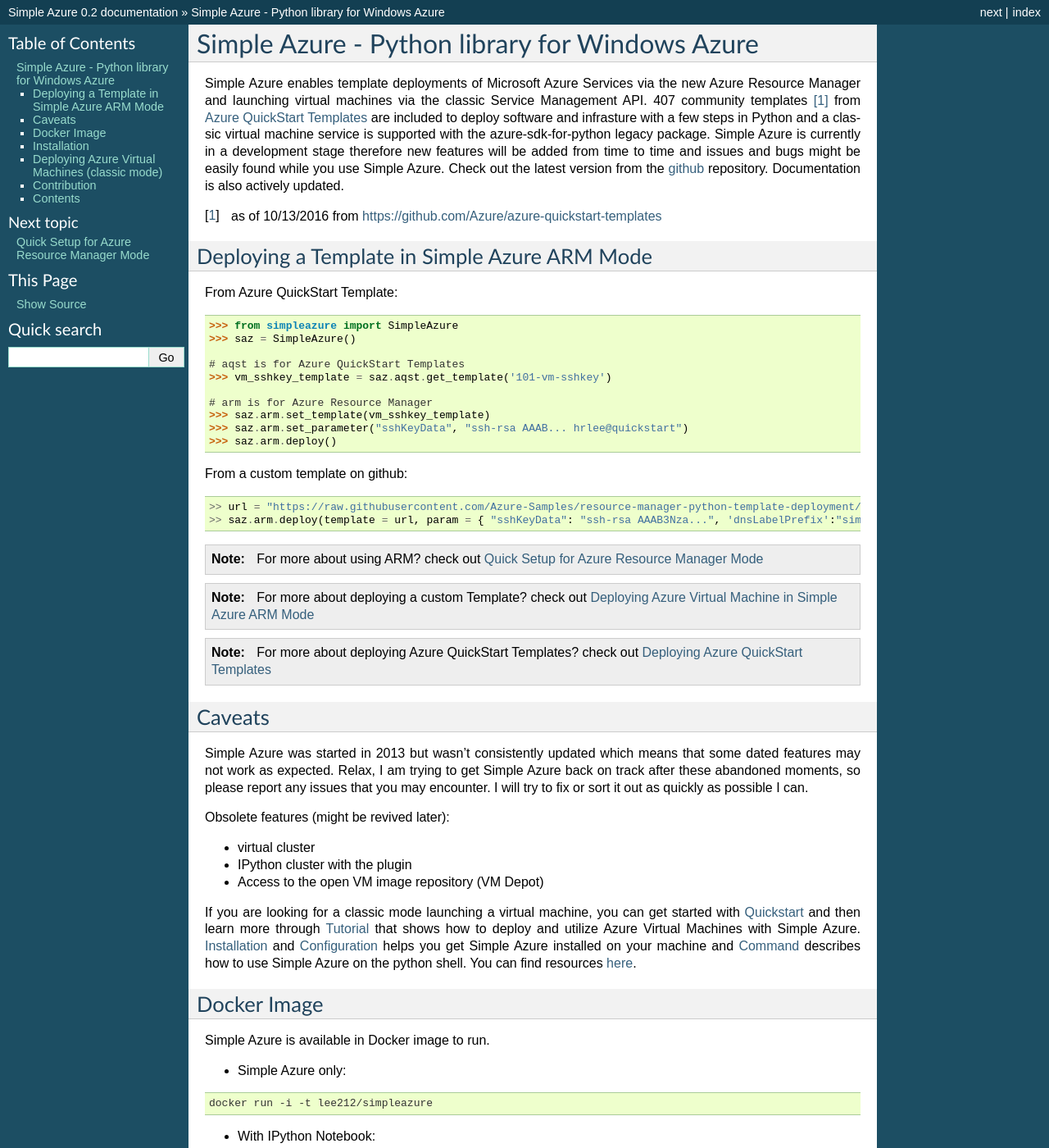
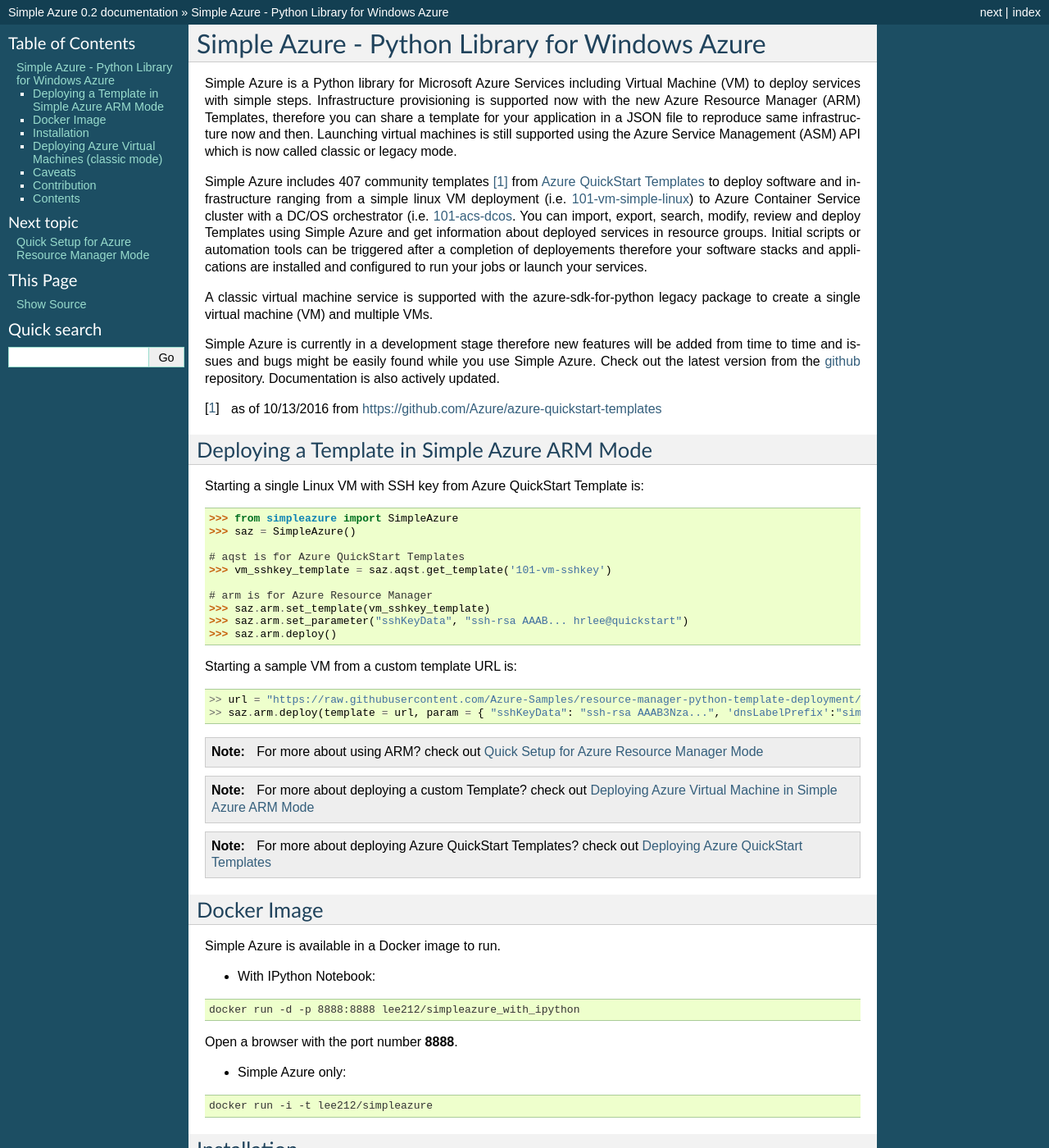
Before and after one commit to lee212/simpleazure, a Sphinx documentation site: the page built from docs/index.rst, in a window 1280 px wide and 1400 px high. Shown: the whole window at 82% size. Built offline with Sphinx 7.4.7, drawn with Linux system fonts in a browser that asks for light colours; some of the changed text lies outside the part shown.

Commit message:
update description

```diff
--- a/docs/index.rst
+++ b/docs/index.rst
@@ -3,18 +3,37 @@
    You can adapt this file completely to your liking, but it should at least
    contain the root `toctree` directive.
 
-Simple Azure - Python library for Windows Azure
+Simple Azure - Python Library for Windows Azure
 ===============================================================================
 
-Simple Azure enables template deployments of Microsoft Azure Services via the
-new Azure Resource Manager and launching virtual machines via the classic
-Service Management API. 407 community templates [1]_ from `Azure QuickStart
-Templates <https://github.com/Azure/azure-quickstart-templates>`_ are included
-to deploy software and infrasture with a few steps in Python and a classic
-virtual machine service is supported with the azure-sdk-for-python legacy
-package.  Simple Azure is currently in a development stage therefore new
-features will be added from time to time and issues and bugs might be easily
-found while you use Simple Azure. Check out the latest version from the `github
+Simple Azure is a Python library for Microsoft Azure Services including Virtual
+Machine (VM) to deploy services with simple steps.  Infrastructure provisioning
+is supported now with the new Azure Resource Manager (ARM) Templates, therefore
+you can share a template for your application in a JSON file to reproduce same
+infrastructure now and then. Launching virtual machines is still supported
+using the Azure Service Management (ASM) API which is now called classic or
+legacy mode.
+
+Simple Azure includes 407 community templates [1]_ from `Azure QuickStart
+Templates <https://github.com/Azure/azure-quickstart-templates>`_
+to deploy software and infrastructure ranging from a simple linux VM deployment
+(i.e. `101-vm-simple-linux
+<https://github.com/Azure/azure-quickstart-templates/tree/master/101-vm-simple-linux>`_)
+to Azure Container Service cluster with a DC/OS orchestrator (i.e.
+`101-acs-dcos
+<https://github.com/Azure/azure-quickstart-templates/tree/master/101-acs-dcos>`_.
+You can import, export, search, modify, review and deploy Templates using
+Simple Azure and get information about deployed services in resource groups.
+Initial scripts or automation tools can be triggered after a completion of
+deployements therefore your software stacks and applications are installed and
+configured to run your jobs or launch your services.
+
+A classic virtual machine service is supported with the azure-sdk-for-python
+legacy package to create a single virtual machine (VM) and multiple VMs.
+
+Simple Azure is currently in a development stage therefore new features will be
+added from time to time and issues and bugs might be easily found while you use
+Simple Azure. Check out the latest version from the `github
 <https://github.com/lee212/simpleazure>`_ repository. Documentation is also
 actively updated.
 
@@ -23,7 +42,7 @@
 Deploying a Template in Simple Azure ARM Mode
 -------------------------------------------------------------------------------
 
-From Azure QuickStart Template:
+Starting a single Linux VM with SSH key from Azure QuickStart Template is:
 
 ::
 
@@ -38,7 +57,7 @@
         >>> saz.arm.set_parameter("sshKeyData", "ssh-rsa AAAB... hrlee@quickstart")
         >>> saz.arm.deploy()
 
-From a custom template on github:
+Starting a sample VM from a custom template URL is:
 
 ::
 
@@ -49,39 +68,10 @@
 .. note:: For more about deploying a custom Template? check out :ref:`ref-saz-template-deploy`
 .. note:: For more about deploying Azure QuickStart Templates? check out :ref:`ref-aqst`
 
-Caveats
--------------------------------------------------------------------------------
-
-Simple Azure was started in 2013 but wasn't consistently updated which means
-that some dated features may not work as expected. Relax, I am trying to get
-Simple Azure back on track after these abandoned moments, so please report any
-issues that you may encounter. I will try to fix or sort it out as quickly as
-possible I can.
-
-Obsolete features (might be revived later):
-
-- virtual cluster
-- IPython cluster with the plugin
-- Access to the open VM image repository (VM Depot)
-
-If you are looking for a classic mode launching a virtual machine, you can get
-started with :doc:`Quickstart </quickstart>` and then learn more through
-:doc:`Tutorial </tutorial>` that shows how to deploy and utilize
-Azure Virtual Machines with Simple Azure.  :doc:`Installation </installation>`
-and :doc:`Configuration </configuration>` helps you get Simple Azure installed
-on your machine and :doc:`Command </command>` describes how to use Simple Azure
-on the python shell. You can find resources :doc:`here </deliverables>`.
-
 Docker Image
 -------------------------------------------------------------------------------
 
-Simple Azure is available in Docker image to run.
-
-- Simple Azure only:
-
-.. code-block:: console
-
-        docker run -i -t lee212/simpleazure
+Simple Azure is available in a Docker image to run.
 
 - With IPython Notebook:
 
@@ -90,6 +80,13 @@
         docker run -d -p 8888:8888 lee212/simpleazure_with_ipython
 
 Open a browser with the port number **8888**.
+
+- Simple Azure only:
+
+.. code-block:: console
+
+        docker run -i -t lee212/simpleazure
+
 
 Installation
 -------------------------------------------------------------------------------
@@ -110,6 +107,7 @@
 
 Deploying Azure Virtual Machines (classic mode)
 -------------------------------------------------------------------------------
+
 Three lines are required to deploy Window Azure Virtual Machine in Simple
 Azure.
 
@@ -124,11 +122,38 @@
 
    <iframe width="560" height="315" src="//www.youtube.com/embed/pHG_gmnc6qI" frameborder="0" allowfullscreen></iframe>
 
+Caveats
+-------------------------------------------------------------------------------
+
+Simple Azure was started in 2013 but wasn't consistently updated which means
+that some dated features may not work as expected. Relax, I am trying to get
+Simple Azure back on track after these abandoned moments, so please report any
+issues that you may encounter. I will try to fix or sort it out as quickly as
+possible I can.
+
+Not supported features:
+
+- Python 3 is NOT supported
+
+Obsolete features (might be revived later):
+
+- virtual cluster
+- IPython cluster with the plugin
+- Access to the open VM image repository (VM Depot)
+
+If you are looking for a classic mode launching a virtual machine, you can get
+started with :doc:`Quickstart </quickstart>` and then learn more through
+:doc:`Tutorial </tutorial>` that shows how to deploy and utilize
+Azure Virtual Machines with Simple Azure.  :doc:`Installation </installation>`
+and :doc:`Configuration </configuration>` helps you get Simple Azure installed
+on your machine and :doc:`Command </command>` describes how to use Simple Azure
+on the python shell. You can find resources :doc:`here </deliverables>`.
+
+
 
 Contribution
 -------------------------------------------------------------------------------
 
-* Mailinglist (tbd)
 * `issues <https://github.com/lee212/simpleazure/issues>`_
 
 
```
